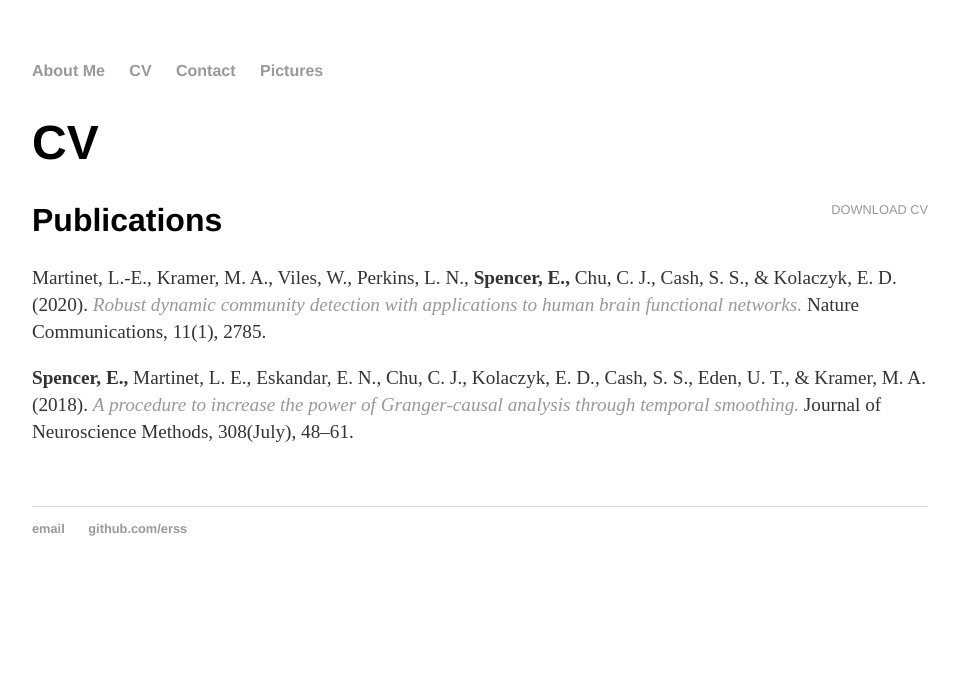
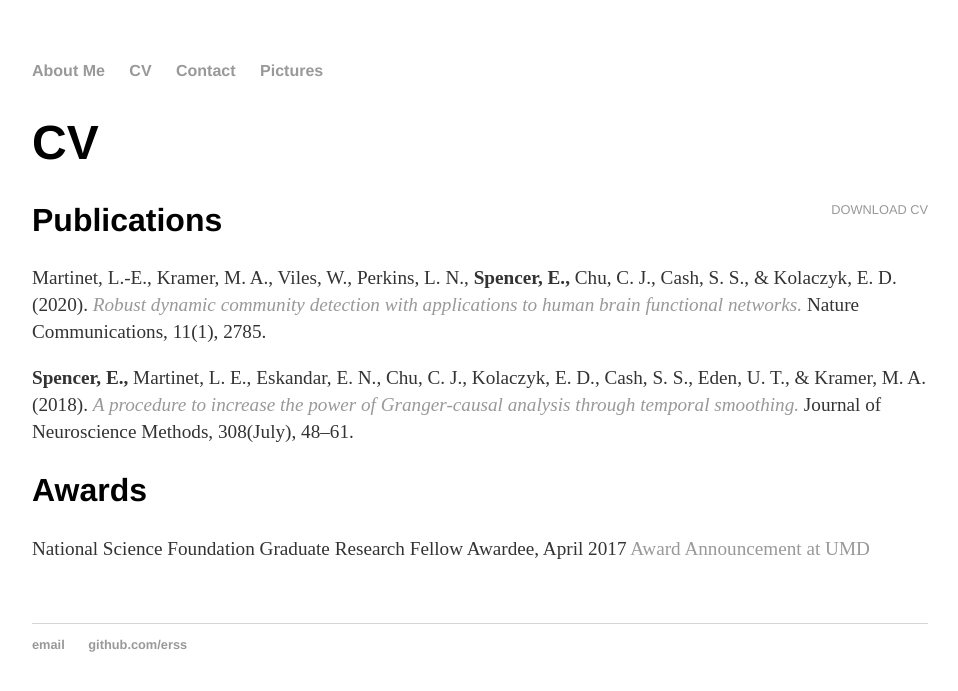
Before and after one commit to erss/erss.github.io, a Jekyll site: the page built from cv/index.html, in a window 1280 px wide. Shown: the top 691 px of the page, without its empty margins (160-1118 px from the left). Built offline with Jekyll 4.4.1, drawn with Linux system fonts in a browser that asks for light colours.

Commit message:
Update index.html

```diff
--- a/cv/index.html
+++ b/cv/index.html
@@ -19,6 +19,12 @@ title: CV of Liz Spencer
 						<a href="https://doi.org/10.1016/j.jneumeth.2018.07.010"><em>A procedure to increase the power of Granger-causal analysis through temporal smoothing.</em> </a>
 						Journal of Neuroscience Methods, 308(July), 48–61.  </p>
 
+					<h2>Awards</h2>
+
+					<p> National Science Foundation Graduate Research Fellow Awardee, April 2017
+						<a href="https://cmns.umd.edu/news-events/features/3835"> Award Announcement at UMD </a>
+						</p>
+
 
 
 
```
